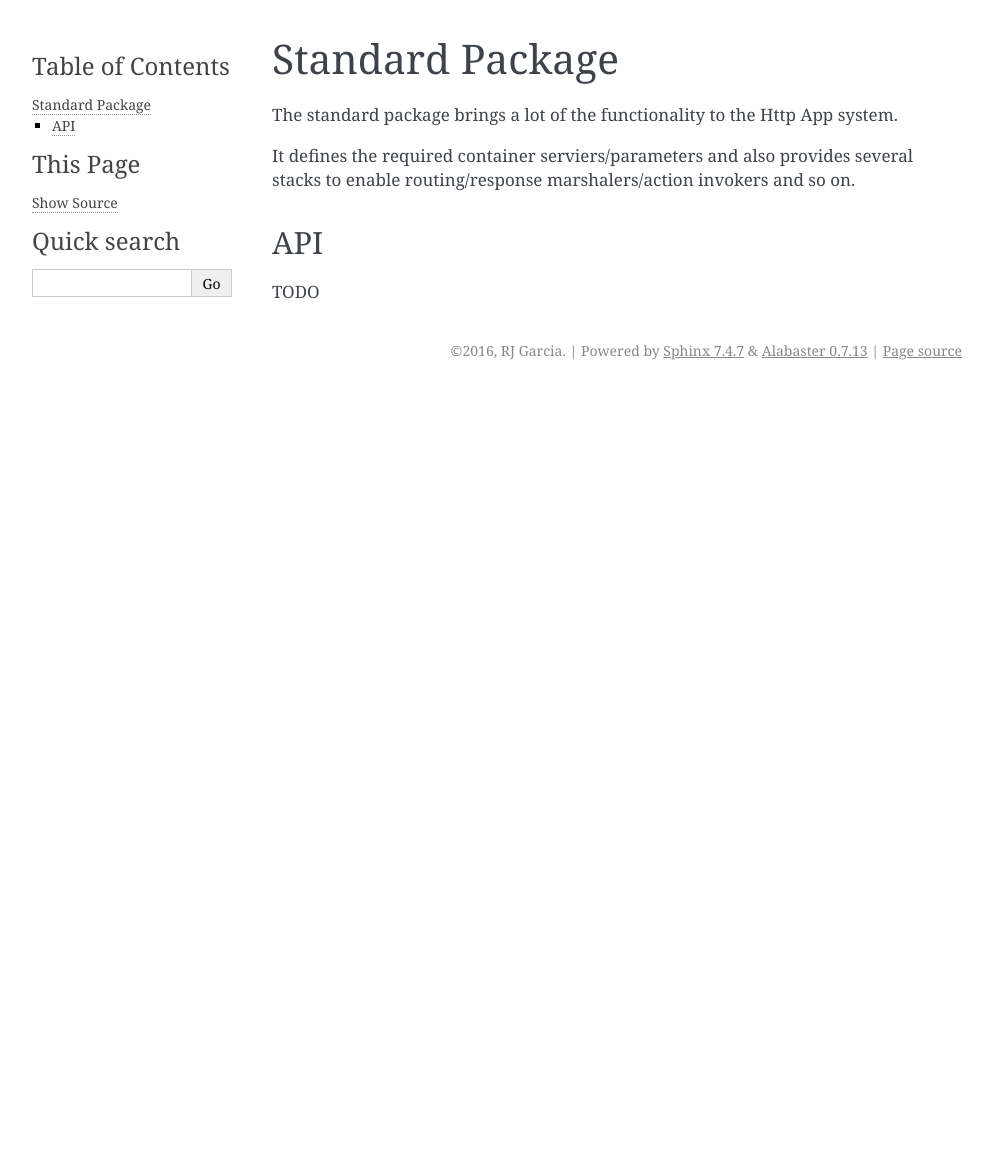
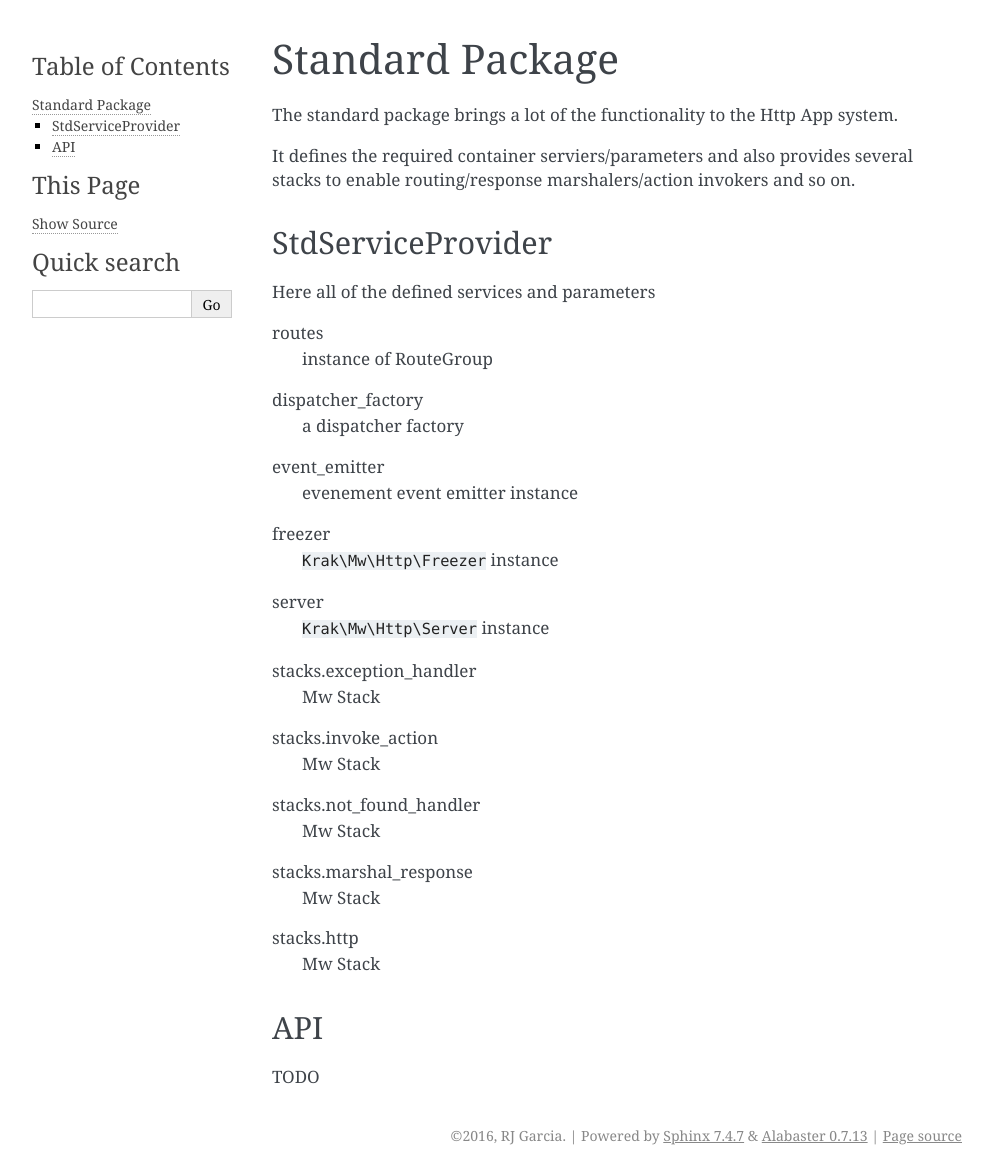
Before and after one commit to krakphp/http, a Sphinx documentation site: the page built from doc/packages/std.rst, in a window 1280 px wide. Shown: the whole page, without its empty margins (148-1141 px from the left). Built offline with Sphinx 7.4.7, drawn with Linux system fonts in a browser that asks for light colours; before the commit the page ends 900 px from its top, so only the background shows below that.

Commit message:
Adding server to app service dependencies
- Added server entry into the StdServiceProvider
- Updated App to use the sever entry instead of
  always defaulting it
- Updated documentation

Signed-off-by: RJ Garcia <rj@bighead.net>

```diff
--- a/doc/app.rst
+++ b/doc/app.rst
@@ -19,6 +19,9 @@ These are the following services that are required to be set before the app can
     This needs to be a service defined as ``Krak\Mw\MwStack``
 ``$app['freezer']``
     This needs to be a service defined as ``Krak\Mw\Http\Freezer``
+``$app['server']``
+    This needs to be a service defined as ``Krak\Mw\Http\Sever``. Any normal callable will work as well as long
+    as the function signature matches the Server signature.
 
 usage:
 
--- a/doc/packages/std.rst
+++ b/doc/packages/std.rst
@@ -5,6 +5,32 @@ The standard package brings a lot of the functionality to the Http App system.
 
 It defines the required container serviers/parameters and also provides several stacks to enable routing/response marshalers/action invokers and so on.
 
+StdServiceProvider
+~~~~~~~~~~~~~~~~~~
+
+Here all of the defined services and parameters
+
+routes
+    instance of RouteGroup
+dispatcher_factory
+    a dispatcher factory
+event_emitter
+    evenement event emitter instance
+freezer
+    ``Krak\Mw\Http\Freezer`` instance
+server
+    ``Krak\Mw\Http\Server`` instance
+stacks.exception_handler
+    Mw Stack
+stacks.invoke_action
+    Mw Stack
+stacks.not_found_handler
+    Mw Stack
+stacks.marshal_response
+    Mw Stack
+stacks.http
+    Mw Stack
+
 API
 ~~~
 
```
Also changed, not shown: 2 other files.
